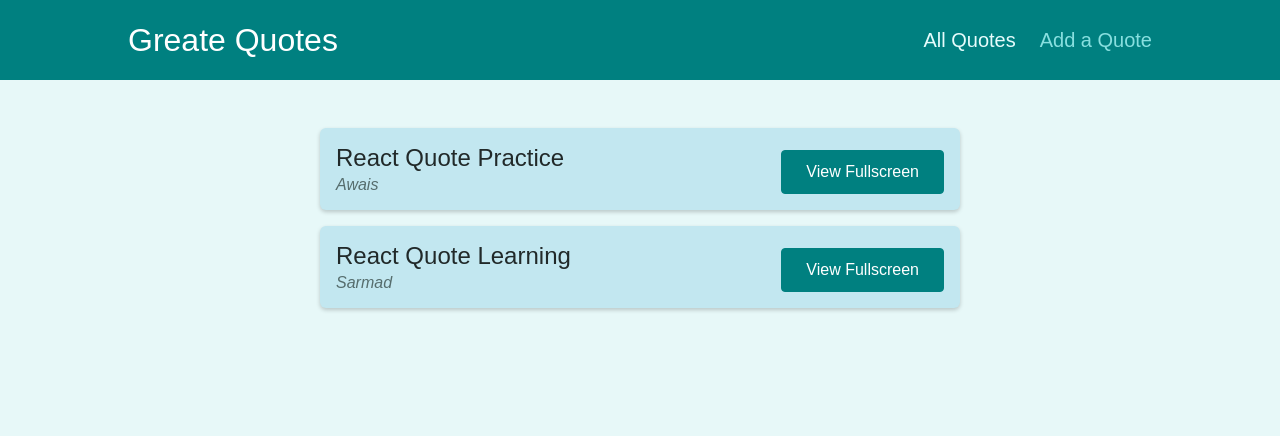
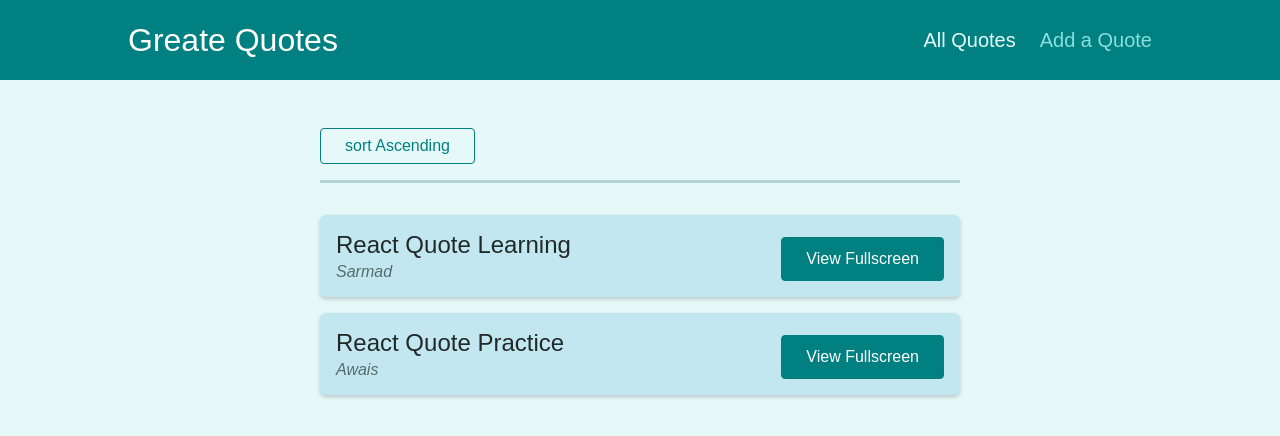
Before and after one commit to ranaawais0303/router-practice-project, a React (Create React App) app: page /quotes in a window 1280 px wide. Shown: the top 436 px of the page. Built offline with nearby package versions, Linux system fonts and the light colour scheme.

Commit message:
asc and desc functionalities with useLocation,useHistory,search params,query parameters

```diff
--- a/src/components/quotes/QuoteList.js
+++ b/src/components/quotes/QuoteList.js
@@ -1,13 +1,44 @@
-import { Fragment } from 'react';
+import { Fragment } from "react";
+import { useHistory, useLocation } from "react-router-dom";
 
-import QuoteItem from './QuoteItem';
-import classes from './QuoteList.module.css';
+import QuoteItem from "./QuoteItem";
+import classes from "./QuoteList.module.css";
 
+const sortQuotes = (quotes, ascending) => {
+  return quotes.sort((quoteA, quoteB) => {
+    if (ascending) {
+      return quoteA.id > quoteB.id ? 1 : -1;
+    } else {
+      return quoteA.id < quoteB.id ? 1 : -1;
+    }
+  });
+};
 const QuoteList = (props) => {
+  //history and location defined
+  const history = useHistory();
+  const location = useLocation();
+
+  const queryParams = new URLSearchParams(location.search);
+
+  //helper constant
+  const isSortingAscending = queryParams.get("sort") === "asc";
+
+  const sortedQuotes = sortQuotes(props.quotes, isSortingAscending);
+
+  /////////sorting handler//////////////
+  const changeSortingHandler = () => {
+    history.push("/quotes?sort=" + (isSortingAscending ? "desc" : "asc"));
+  };
+
   return (
     <Fragment>
+      <div className={classes.sorting}>
+        <button onClick={changeSortingHandler}>
+          sort {isSortingAscending ? "Descending" : "Ascending"}
+        </button>
+      </div>
       <ul className={classes.list}>
-        {props.quotes.map((quote) => (
+        {sortedQuotes.map((quote) => (
           <QuoteItem
             key={quote.id}
             id={quote.id}
```
Also changed, not shown: 1 other file (tests, documents, lock files or other folders).
